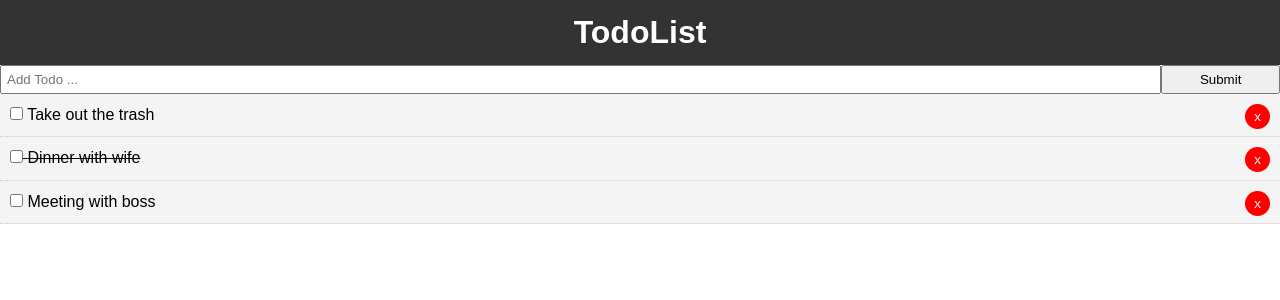
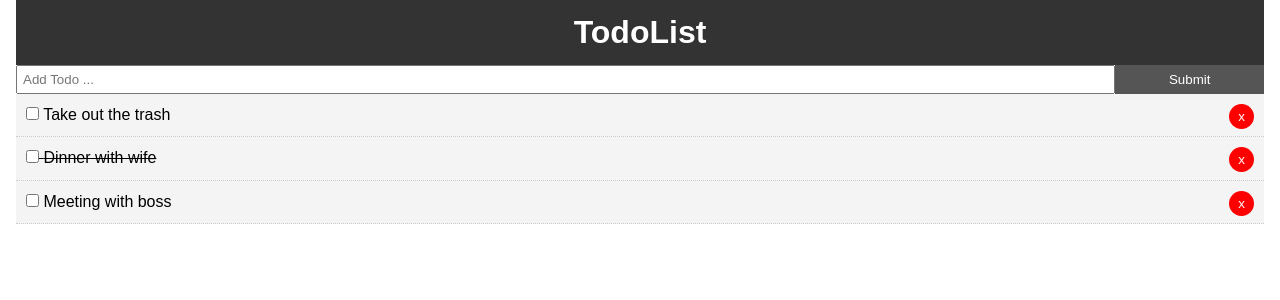
Before and after one commit to stephanieraymos/todolist, a React (Create React App) app: page / in a window 1280 px wide. Shown: the top 300 px of the page. Built offline with nearby package versions, Linux system fonts and the light colour scheme.

Commit message:
Added some styling

```diff
--- a/src/App.css
+++ b/src/App.css
@@ -30,3 +30,24 @@
   cursor: pointer;
   float: right
 }
+
+.btnStyle:hover {
+  background: #d60e43;
+}
+
+.container {
+  padding: 0 1rem;
+}
+
+.btn {
+  display: inline-block;
+  border: none;
+  background: #555;
+  color: #fff;
+  padding: 7px 20px;
+  cursor: pointer;
+}
+
+.btn:hover {
+  background: #666;
+}
--- a/src/App.js
+++ b/src/App.js
@@ -43,12 +43,14 @@
     return (
       //JSX, Javascript can be used in JSX with {curly braces}
       <div className="App">
+        <div className="container">
           <Header />
           <AddTodo />
           <Todos
           todos= {this.state.todos}
           markComplete={this.markComplete}
           delTodo={this.delTodo} />
+        </div>
       </div>
     );
   }
```
Lines whose indentation alone changed are shown as unchanged.
